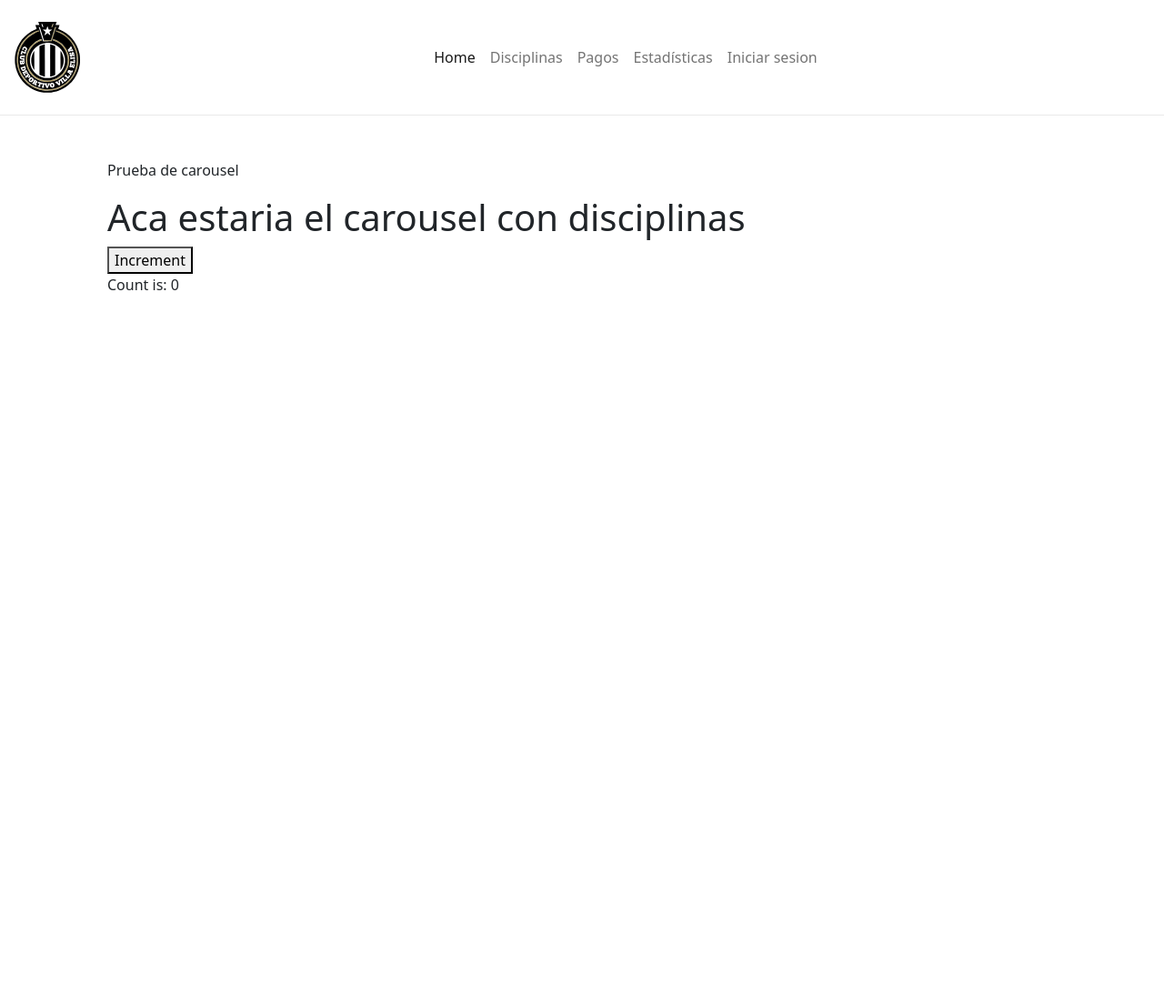
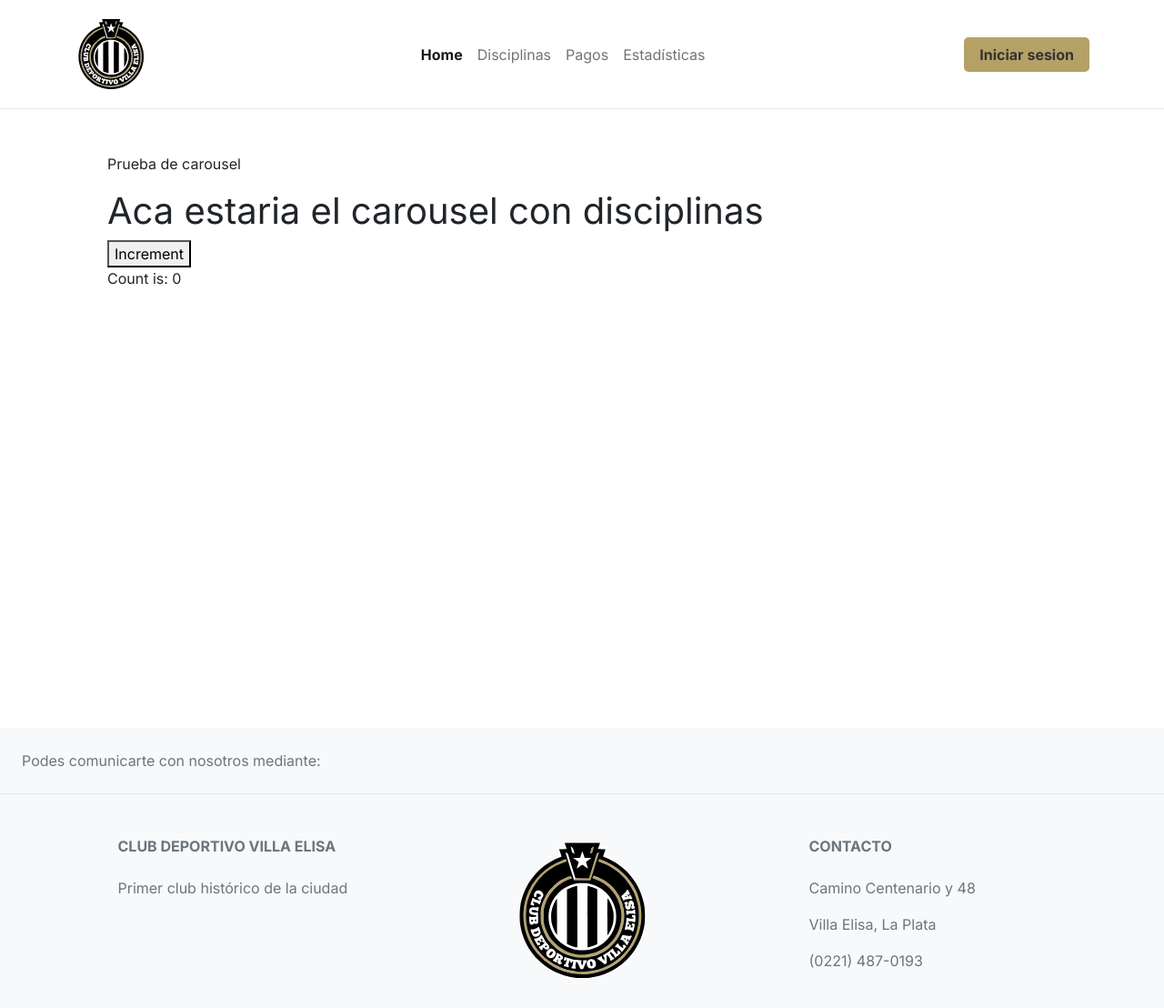
Before and after one commit to LautaroTorchia/ClubVillaElisaWebsite, a Vue app in the folder portal/: page /estadisticas in a window 1280 px wide. Shown: the whole page at 91% size. Before the commit the page ends 800 px from the top, so only its background shows below. Built offline with nearby package versions, Linux system fonts and the light colour scheme.

Commit message:
added footer and fixed navbar

```diff
--- a/portal/src/App.vue
+++ b/portal/src/App.vue
@@ -2,14 +2,15 @@
 // This starter template is using Vue 3 <script setup> SFCs
 // Check out https://vuejs.org/api/sfc-script-setup.html#script-setup
 import Navbar from './components/Navbar.vue'
+import Footer from './components/Footer.vue'
 </script>
 
 <template>
-  <Navbar/>
-  <div class="container p-5">
+  <Navbar />
+  <main class="container p-5">
     <router-view></router-view>
-  </div>
-
+  </main>
+  <Footer />
 </template>
 
 <style scoped></style>
--- /dev/null
+++ b/portal/src/components/Footer.vue
@@ -0,0 +1,67 @@
+<template>
+  <footer
+    class="footer text-center text-lg-start bg-light text-muted position-relative bottom-0 top-0 w-100"
+  >
+    <div
+      class="d-flex justify-content-center justify-content-lg-between p-4 border-bottom"
+    >
+      <div class="me-5 d-none d-lg-block">
+        <span>Podes comunicarte con nosotros mediante:</span>
+      </div>
+      <div
+        class="d-flex justify-content-between align-items-center"
+        style="min-width: 100px"
+      >
+        <a
+          target="_blank"
+          href="https://www.facebook.com/eldepove"
+          class="text-reset"
+        >
+          <font-awesome-icon icon="fa-brands fa-facebook me-3"/>
+        </a>
+        <a
+          target="_blank"
+          href="https://twitter.com/deportivove"
+          class="text-reset"
+        >
+          <font-awesome-icon icon="fa-brands fa-twitter me-3"/>
+        </a>
+        <a
+          target="_blank"
+          href="https://www.instagram.com/eldepove/"
+          class="text-reset"
+        >
+          <font-awesome-icon icon="fa-brands fa-instagram me-3"/>
+        </a>
+      </div>
+    </div>
+    <section class="">
+      <div class="container text-center text-md-start mt-5">
+        <div class="row mt-3">
+          <div class="col-md-3 col-lg-4 col-xl-3 mx-auto mb-4">
+            <h6 class="text-uppercase fw-bold mb-4">
+              Club Deportivo Villa Elisa
+            </h6>
+            <p>Primer club histórico de la ciudad</p>
+          </div>
+          <div
+            class="col-md-3 col-lg-4 col-xl-3 mx-auto mb-4 d-flex justify-content-center"
+          >
+            <img
+              alt="Logo del Club"
+              src="/logo_club.svg"
+              style="height: 10rem"
+            />
+          </div>
+
+          <div class="col-md-3 col-lg-4 col-xl-3 mx-auto mb-4">
+            <h6 class="text-uppercase fw-bold mb-4">Contacto</h6>
+            <p><font-awesome-icon icon="fa-solid fa-home me-3"/> Camino Centenario y 48</p>
+            <p>Villa Elisa, La Plata</p>
+            <p><font-awesome-icon icon="fa-solid fa-phone me-3"/> (0221) 487-0193</p>
+          </div>
+        </div>
+      </div>
+    </section>
+  </footer>
+</template>
--- a/portal/src/components/Navbar.vue
+++ b/portal/src/components/Navbar.vue
@@ -1,12 +1,11 @@
 <script lang="ts">
-export default {
-  setup() {},
-}
+import { defineComponent } from 'vue'
+export default defineComponent({})
 </script>
 
 <template>
   <nav class="navbar navbar-expand-md sticky-top navbar-shrink py-3 bg-white">
-    <div class="container-fluid">
+    <div class="container">
       <router-link class="navbar-brand" to="/"
         ><img
           src="/logo_club.svg"
@@ -24,10 +23,7 @@ export default {
       >
         <span class="navbar-toggler-icon"></span>
       </button>
-      <div
-        class="collapse navbar-collapse d-flex justify-content-between"
-        id="navbarNav"
-      >
+      <div class="navbar-collapse collapse" id="navbarNav">
         <ul class="navbar-nav mx-auto">
           <li class="nav-item">
             <router-link class="nav-link" to="/">Home</router-link>
@@ -45,12 +41,10 @@ export default {
               >Estadísticas</router-link
             >
           </li>
-          <li class="nav-item">
-            <router-link class="nav-link" to="/autenticar"
-              >Iniciar sesion</router-link
-            >
-          </li>
         </ul>
+        <router-link class="btn own_btn px-3 d-flex justify-content-center" to="/autenticar"
+          >Iniciar sesion</router-link
+        >
       </div>
     </div>
   </nav>
@@ -63,7 +57,26 @@ export default {
 nav {
   border-bottom: 1px solid rgba(45, 45, 45, 0.1);
 }
-.bg-white{
+.bg-white {
   background-color: white;
 }
+.nav-link {
+  text-align: center;
+}
+.own_btn {
+  background: #b5a166;
+  color: #333;
+  border: solid 1px transparent;
+  border-radius: 5px;
+  font-weight: 700;
+  transition: 0.3s;
+}
+.own_btn:hover {
+  border: solid 1px #333 !important;
+  background:transparent !important;
+}
+.btn.active {
+  background: #b5a166;
+  border: solid 1px transparent;
+}
 </style>
--- a/portal/src/style.css
+++ b/portal/src/style.css
@@ -1,3 +1,4 @@
+@import url("https://fonts.googleapis.com/css2?family=Inter:wght@400;700&display=swap");
 :root {
   color-scheme: light dark;
 
@@ -11,6 +12,21 @@
   -webkit-text-size-adjust: 100%;
 }
 
+.active{
+  font-weight:700 !important;
+}
+
+*{
+  font-size: 1rem;
+  font-family: "Inter", sans-serif;
+}
+nav{
+  height: 15vh;
+}
+main{
+  height: 85vh;
+
+}
 /* TODO: revisit when prefering other styles
 @media (prefers-color-scheme: light) {
   :root {
```
